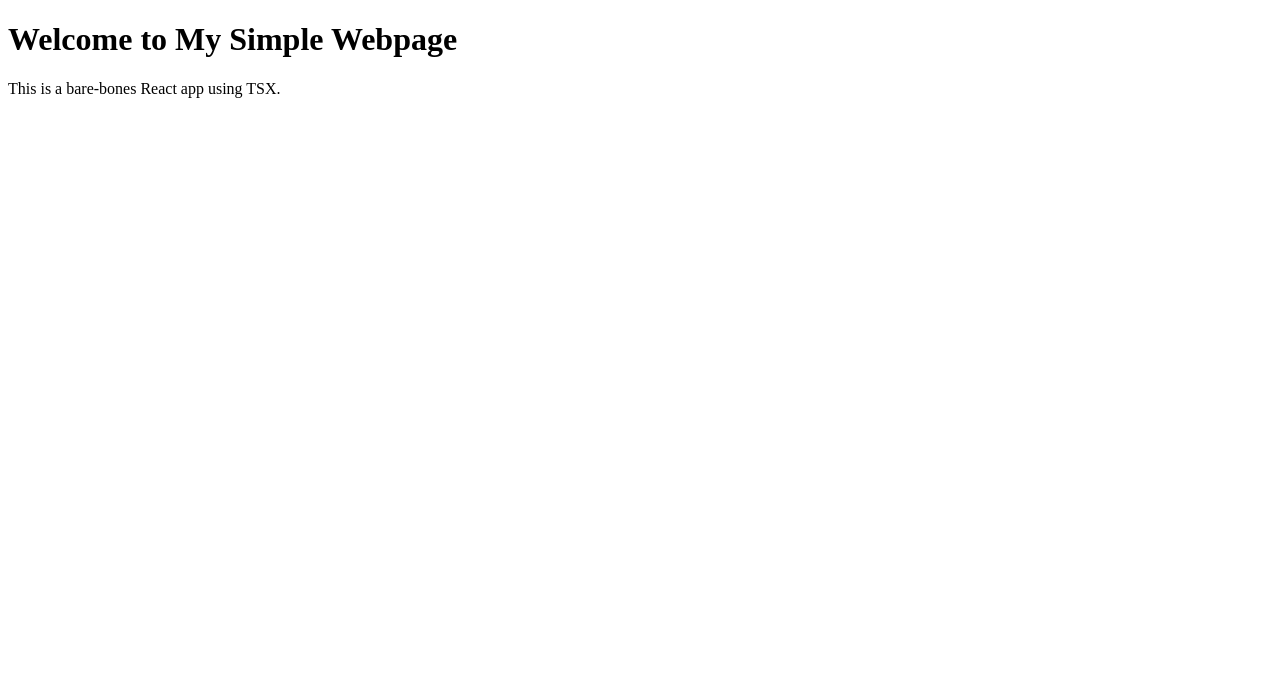
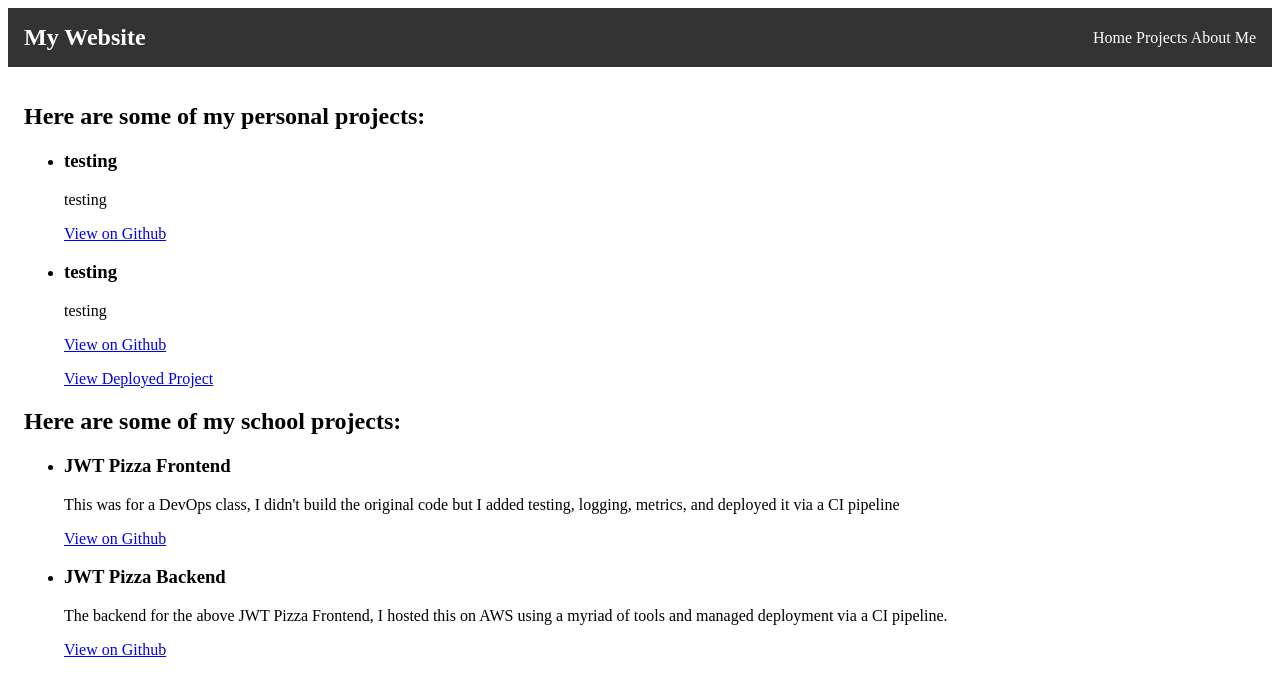
Before and after one commit to Bentalizac/personal_site, a React (Vite) app: page /projects in a window 1280 px wide. Shown: the top 696 px of the page. Built offline with nearby package versions, Linux system fonts and the light colour scheme.

Commit message:
Bare bones setup

```diff
--- a/package.json
+++ b/package.json
@@ -15,6 +15,7 @@
   "devDependencies": {
     "@types/react": "^19.0.7",
     "@types/react-dom": "^19.0.3",
+    "@types/react-router-dom": "^5.3.3",
     "ts-node": "^10.9.2",
     "typescript": "^5.7.3",
     "vite": "^6.0.10"
@@ -23,6 +24,7 @@
     "@types/node": "^22.10.7",
     "@vitejs/plugin-react": "^4.3.4",
     "react": "^19.0.0",
-    "react-dom": "^19.0.0"
+    "react-dom": "^19.0.0",
+    "react-router-dom": "^7.1.3"
   }
 }
--- a/src/App.tsx
+++ b/src/App.tsx
@@ -1,10 +1,21 @@
 import React from 'react';
+import Navbar from './components/navbar/NavBar';
+import HomePage from './pages/HomePage';
+import { Routes, Route } from 'react-router-dom';
+import ProjectsPage from './pages/projects/ProjectsPage';
+import AboutPage from './pages/AboutPage';
 
 const App: React.FC = () => {
   return (
     <div>
-      <h1>Welcome to My Simple Webpage</h1>
-      <p>This is a bare-bones React app using TSX.</p>
+      <Navbar />
+      <main style={{ padding: '1rem' }}>
+        <Routes>
+            <Route path="/" element={<HomePage />} />
+            <Route path="/projects" element={<ProjectsPage />} />
+            <Route path="/about" element={<AboutPage />} />
+        </Routes>
+      </main>
     </div>
   );
 };
--- /dev/null
+++ b/src/components/navbar/NavBar.tsx
@@ -0,0 +1,39 @@
+import React from 'react';
+import { Link } from 'react-router-dom';
+
+const Navbar: React.FC = () => {
+    return (
+        <nav style={styles.navbar}>
+            <h1 style={styles.title}>My Website</h1>
+            <div style={styles.link}>
+                <Link to="/" style={styles.link}> Home </Link>
+                <Link to="/projects" style={styles.link}> Projects </Link>
+                <Link to="/about" style={styles.link}> About Me </Link>
+            </div>
+        </nav>
+    )
+}
+
+const styles = {
+    navbar: {
+      display: 'flex',
+      justifyContent: 'space-between',
+      alignItems: 'center',
+      padding: '1rem',
+      backgroundColor: '#333',
+      color: '#fff',
+    },
+    title: {
+      margin: 0,
+    },
+    links: {
+      display: 'flex',
+      gap: '1rem',
+    },
+    link: {
+      color: '#fff',
+      textDecoration: 'none',
+    },
+  };
+
+export default Navbar
--- /dev/null
+++ b/src/components/projectItem/ProjectItem.tsx
@@ -0,0 +1,40 @@
+import React, { JSX } from "react";
+import { Project } from "../../config/projects";
+
+interface ProjectItemProps {
+    project: Project;
+  }
+
+const ProjectItem: React.FC<ProjectItemProps> = ({ project }) => {
+
+    const github_link = (): JSX.Element | null => {
+        return project.github_link ? (
+            <p>
+                <a href={project.github_link} target="_blank" rel="noopener noreferrer">
+                    View on Github
+                </a>
+            </p>
+        ) : null;
+    }
+
+    const deployed_link = (): JSX.Element | null => {
+        return project.active && project.deployed_link ? (
+            <p>
+                <a href={project.deployed_link} target="_blank" rel="noopener noreferrer">
+                    View Deployed Project
+                </a>
+            </p>
+        ) : null;
+    }
+
+    return (
+        <li key={project.id} style={{ marginBottom: '1rem' }}>
+            <h3>{project.name}</h3>
+            <p>{project.description}</p>
+            {github_link()}
+            {deployed_link()}
+        </li>
+    )
+}
+
+export default ProjectItem
--- /dev/null
+++ b/src/config/projects.ts
@@ -0,0 +1,45 @@
+export interface Project {
+    id: number
+    active: boolean
+    name: string
+    description: string
+    github_link: string
+    deployed_link?: string
+}
+
+export const personal_projects: Project[] = [
+    {
+        id: 0,
+        active: false,
+        name: "testing",
+        description: "testing",
+        github_link: "none",
+    },
+    {
+        id: 1,
+        active: true,
+        name: "testing",
+        description: "testing",
+        github_link: "none",
+        deployed_link: "none"
+    }
+]
+
+export const school_projects: Project[] = [
+    {
+        id: 0,
+        active: false,
+        name: "JWT Pizza Frontend",
+        description: "This was for a DevOps class, I didn't build the original code but I added testing, logging, metrics, and deployed it via a CI pipeline",
+        github_link: "https://github.com/Bentalizac/jwt-pizza",
+        deployed_link: "https://pizza.valoren.click"
+    },
+    {
+        id: 1,
+        active: false,
+        name: "JWT Pizza Backend",
+        description: "The backend for the above JWT Pizza Frontend, I hosted this on AWS using a myriad of tools and managed deployment via a CI pipeline.",
+        github_link: "https://github.com/Bentalizac/jwt-pizza-service",
+        deployed_link: "https://pizza-service.valoren.click"
+    }
+]
--- a/src/main.tsx
+++ b/src/main.tsx
@@ -1,6 +1,12 @@
 import React from 'react';
 import ReactDOM from 'react-dom/client';
-import App from './App.tsx';
+import { BrowserRouter } from 'react-router-dom';
+import App from './App';
 
 const root = document.getElementById('root')!;
 ReactDOM.createRoot(root).render(<App />);
+ReactDOM.createRoot(root).render(
+    <BrowserRouter>
+      <App />
+    </BrowserRouter>
+  );
--- /dev/null
+++ b/src/pages/AboutPage.tsx
@@ -0,0 +1,12 @@
+import React from 'react';
+
+const AboutPage: React.FC = () => {
+  return (
+    <div>
+      <h2>About Me</h2>
+      <p>Hi! I'm a developer passionate about creating web applications and learning new technologies.</p>
+    </div>
+  );
+};
+
+export default AboutPage;
--- /dev/null
+++ b/src/pages/HomePage.tsx
@@ -0,0 +1,12 @@
+import React from 'react';
+
+const HomePage: React.FC = () => {
+  return (
+    <div>
+      <h2>Welcome to My Website</h2>
+      <p>Explore my projects and learn more about me!</p>
+    </div>
+  );
+};
+
+export default HomePage;
--- /dev/null
+++ b/src/pages/projects/ProjectsPage.tsx
@@ -0,0 +1,29 @@
+import React from 'react';
+import { personal_projects, school_projects } from '../../config/projects';
+import ProjectItem from '../../components/projectItem/ProjectItem';
+
+const ProjectsPage: React.FC = () => {
+
+    return (
+        <div>
+            <h2>
+                Here are some of my personal projects:
+            </h2>
+            <ul>
+                {personal_projects.map((project) => (
+                    <ProjectItem key={project.id} project={project} />
+                ))}
+            </ul>
+            <h2>
+                Here are some of my school projects:
+            </h2>
+            <ul>
+                {school_projects.map((project) => (
+                    <ProjectItem key={project.id} project={project} />
+                ))}
+            </ul>
+        </div>
+    )
+}
+
+export default ProjectsPage
```
Also changed, not shown: src/main.ts (deleted), 4 other files (tests, documents, lock files or other folders).
